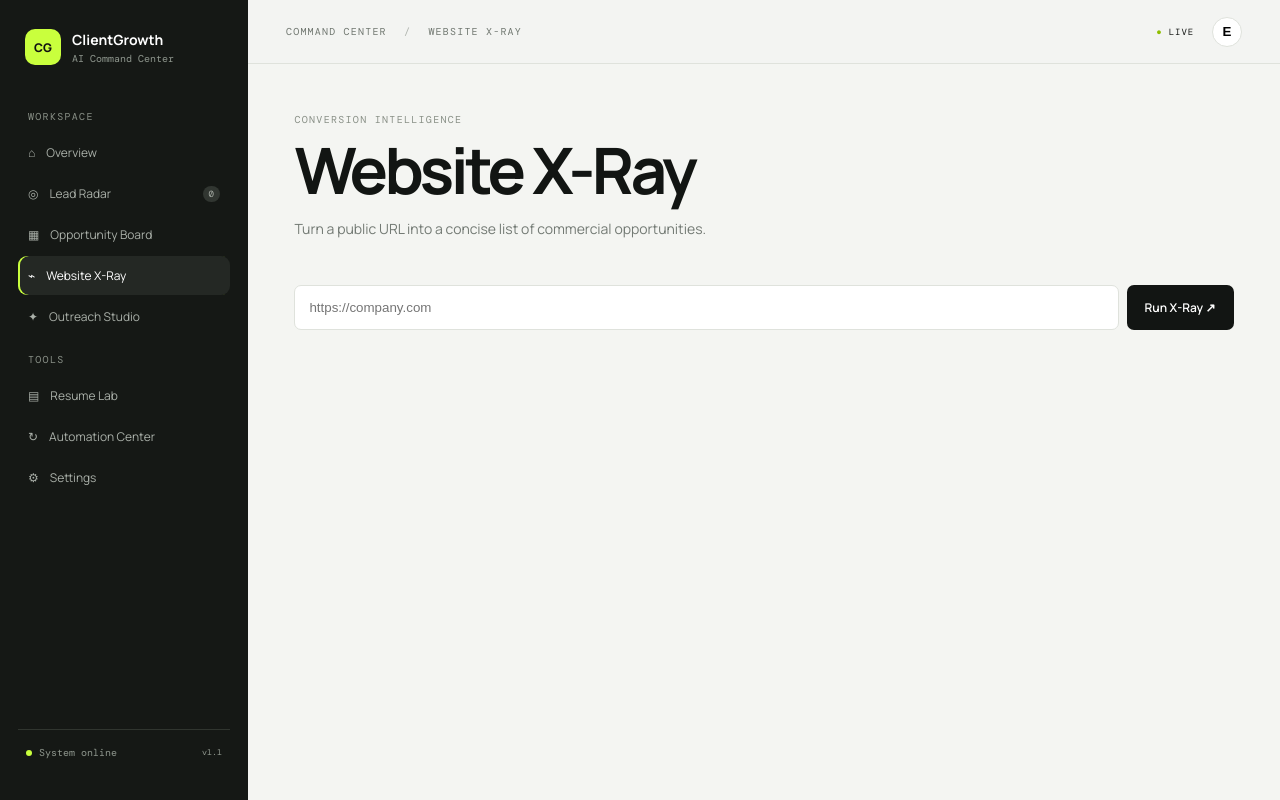
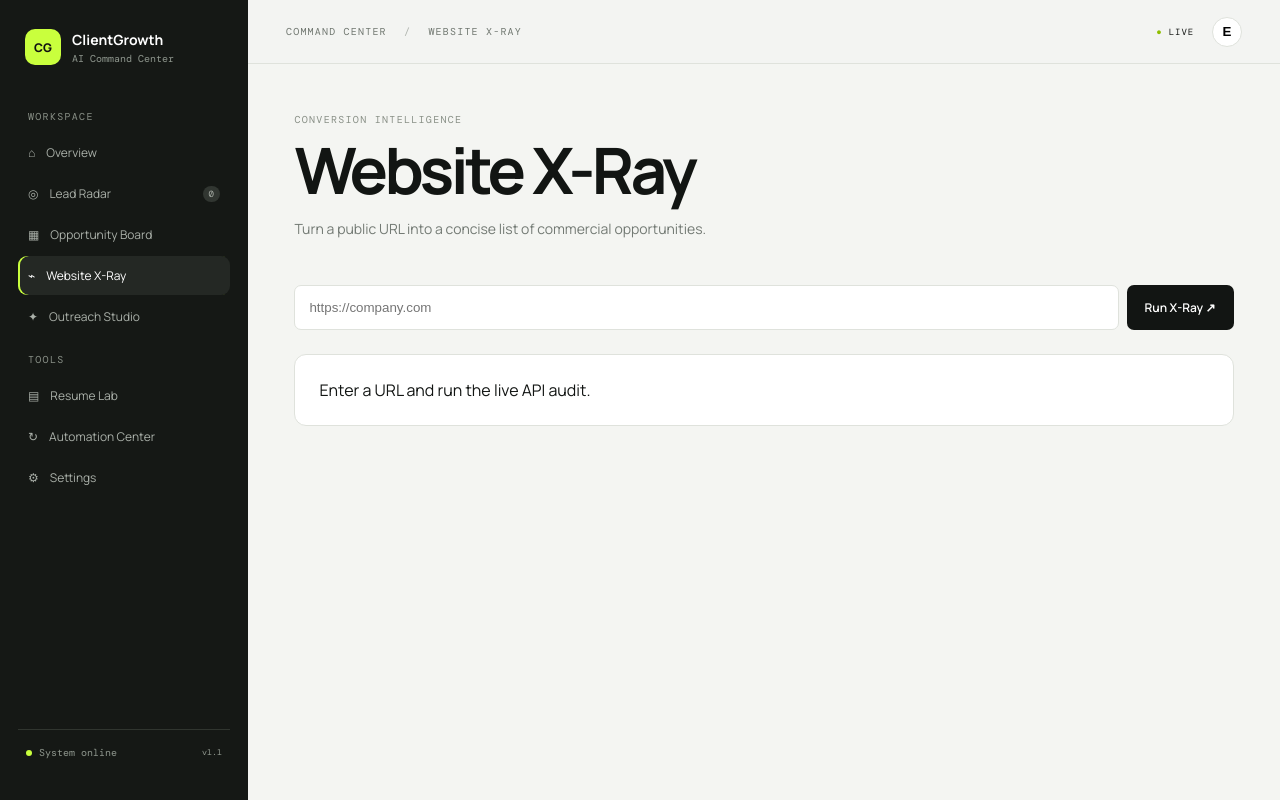
Before and after one commit to Ab2612Ab/clientgrowth-ai-hub, a FastAPI app: page /audit in a window 1280 px wide. Run offline with FastAPI, Linux system fonts and the light colour scheme.

Commit message:
Wire Website X-Ray to live API

```diff
--- a/templates/audit.html
+++ b/templates/audit.html
@@ -1 +1 @@
-{% extends 'base.html' %}{% block title %}Website X-Ray · ClientGrowth AI{% endblock %}{% block crumb %}WEBSITE X-RAY{% endblock %}{% block content %}<section class="pagehead"><div><span class="eyebrow">CONVERSION INTELLIGENCE</span><h1>Website X-Ray</h1><p>Turn a public URL into a concise list of commercial opportunities.</p></div></section><form class="audit-form" method="post" action="/audit"><input name="url" required placeholder="https://company.com"><button class="primary" type="submit">Run X-Ray ↗</button></form>{% if report %}<div class="audit-result"><div class="audit-score"><small>OPPORTUNITY SCORE</small><strong>{{report.score}}</strong><span>/100</span></div><div><span class="eyebrow">ANALYSIS TARGET</span><h2>{{report.url}}</h2><p>Illustrative assessment generated by the command center. Connect an external audit provider for live technical checks.</p></div></div><div class="panel findings">{% for f in report.findings %}<div class="finding"><span>0{{loop.index}}</span><div><b>{{f[0]}}</b><em>{{f[1]}}</em><p>{{f[2]}}</p></div></div>{% endfor %}</div>{% endif %}{% endblock %}
+{% extends 'base.html' %}{% block title %}Website X-Ray · ClientGrowth AI{% endblock %}{% block crumb %}WEBSITE X-RAY{% endblock %}{% block content %}<section class="pagehead"><div><span class="eyebrow">CONVERSION INTELLIGENCE</span><h1>Website X-Ray</h1><p>Turn a public URL into a concise list of commercial opportunities.</p></div></section><form class="audit-form cg-api-form" data-endpoint="/api/audit" data-result="#audit-json" data-success="Website X-Ray completed."><input name="url" required placeholder="https://company.com"><button class="primary" type="submit">Run X-Ray ↗</button></form><div id="audit-json" class="panel api-output" aria-live="polite">Enter a URL and run the live API audit.</div>{% if report %}<div class="audit-result"><div class="audit-score"><small>OPPORTUNITY SCORE</small><strong>{{report.score}}</strong><span>/100</span></div><div><span class="eyebrow">ANALYSIS TARGET</span><h2>{{report.url}}</h2><p>Assessment generated by the command center.</p></div></div><div class="panel findings">{% for f in report.findings %}<div class="finding"><span>0{{loop.index}}</span><div><b>{{f[0]}}</b><em>{{f[1]}}</em><p>{{f[2]}}</p></div></div>{% endfor %}</div>{% endif %}{% endblock %}
```
